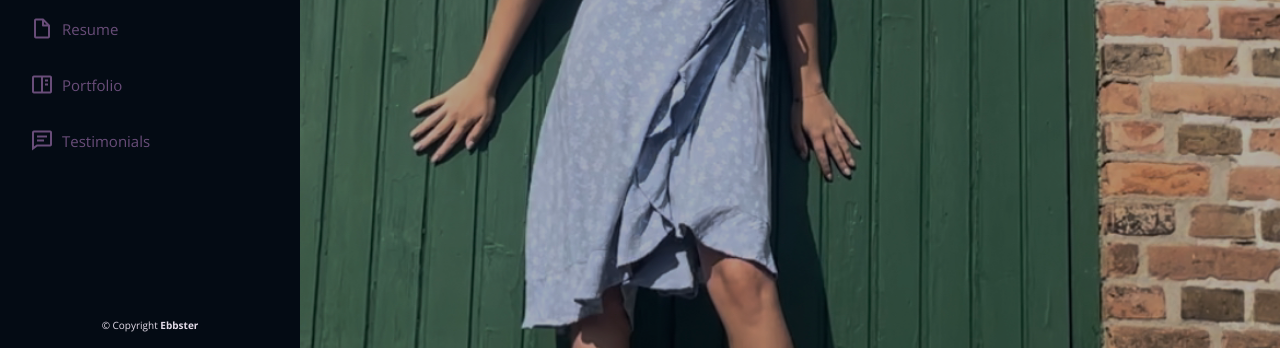
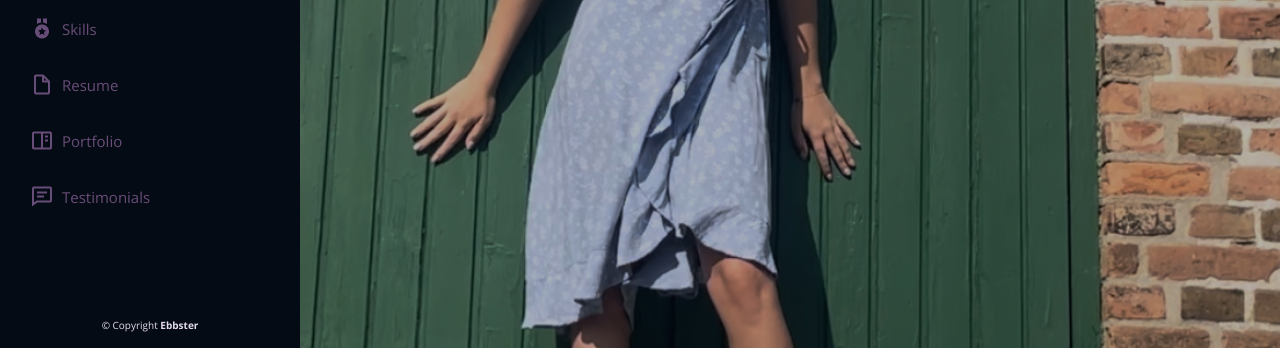
Before and after one commit to Ebbsteer/EbbaElversson, a plain HTML site: page index.html in a window 1280 px wide. Shown: the part 452-802 px from the top of the page. Drawn offline with nearby package versions, Linux system fonts and the light colour scheme.

Commit message:
modified:   index.html

```diff
--- a/index.html
+++ b/index.html
@@ -48,10 +48,10 @@
               <ul>
                 <li><a href="#hero" class="nav-link scrollto active"><i class="bx bx-home"></i> <span>Home</span></a></li>
                 <li><a href="#about" class="nav-link scrollto"><i class="bx bx-user"></i> <span>About</span></a></li>
+                <li><a href="#skills" class="nav-link scrollto"><i class="bx bxs-medal"></i> <span>Skills</span></a></li>
                 <li><a href="#resume" class="nav-link scrollto"><i class="bx bx-file-blank"></i> <span>Resume</span></a></li>
                 <li><a href="#portfolio" class="nav-link scrollto"><i class="bx bx-book-content"></i> <span>Portfolio</span></a></li>
                 <li><a href="#testimonials" class="nav-link scrollto"><i class='bx bx-comment-detail'></i> <span>Testimonials</span></a></li>
-                <!-- <li><a href="#contact" class="nav-link scrollto"><i class="bx bx-envelope"></i> <span>Contact</span></a></li> -->
               </ul>
             </nav><!-- .nav-menu -->
           </div>
```
